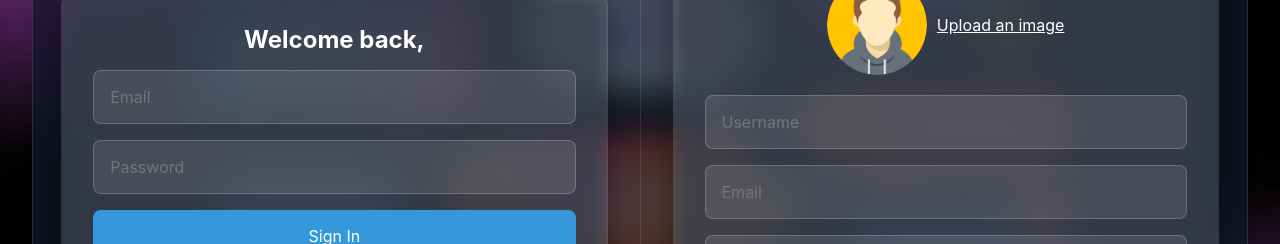
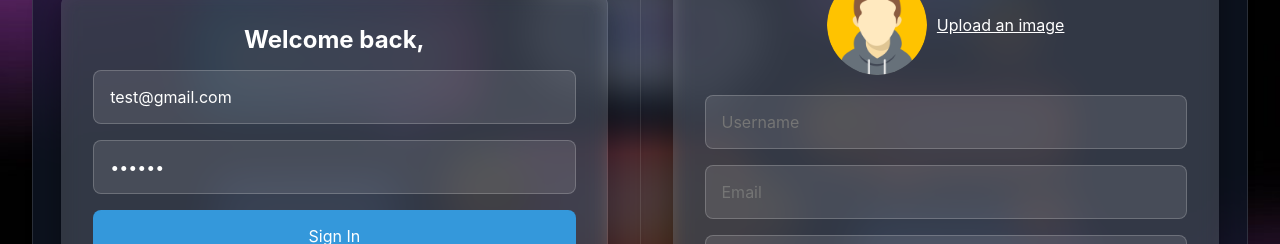
Before and after one commit to ahmetberktas/React-Firebase-Chat-App, a React (Vite) app: page / in a window 1280 px wide. Shown: the part 241-485 px from the top of the page. Built offline with nearby package versions, Linux system fonts and the light colour scheme; no server answers.

Commit message:
update Login component

```diff
--- a/src/components/chat/chat.css
+++ b/src/components/chat/chat.css
@@ -191,7 +191,7 @@
 .chat .bottom .emoji .picker {
     position: absolute;
     bottom: 50px;
-    left: 0;
+    right: 0;
 }
 
 /* Responsive Design */
--- a/src/components/login/Login.jsx
+++ b/src/components/login/Login.jsx
@@ -113,12 +113,14 @@ const Login = () => {
             type="text"
             placeholder="Email"
             name="email"
+            value="test@gmail.com"
           ></input>
           <input
             className="loginInput"
             type="password"
             placeholder="Password"
             name="password"
+            value="123456"
           ></input>
           <button disabled={loading} className="singBtn">
             {loading ? "Loading" : "Sign In"}
```
